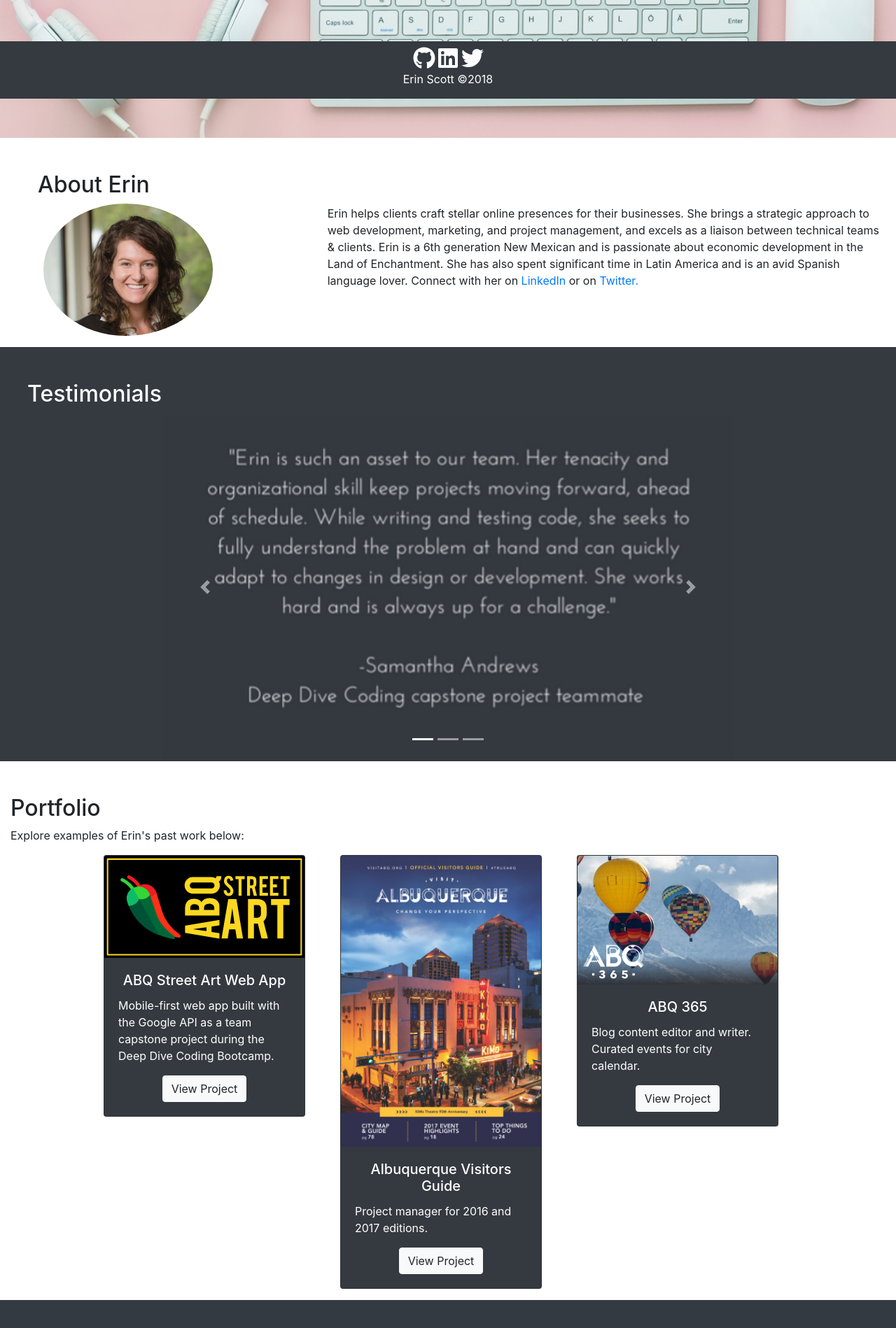
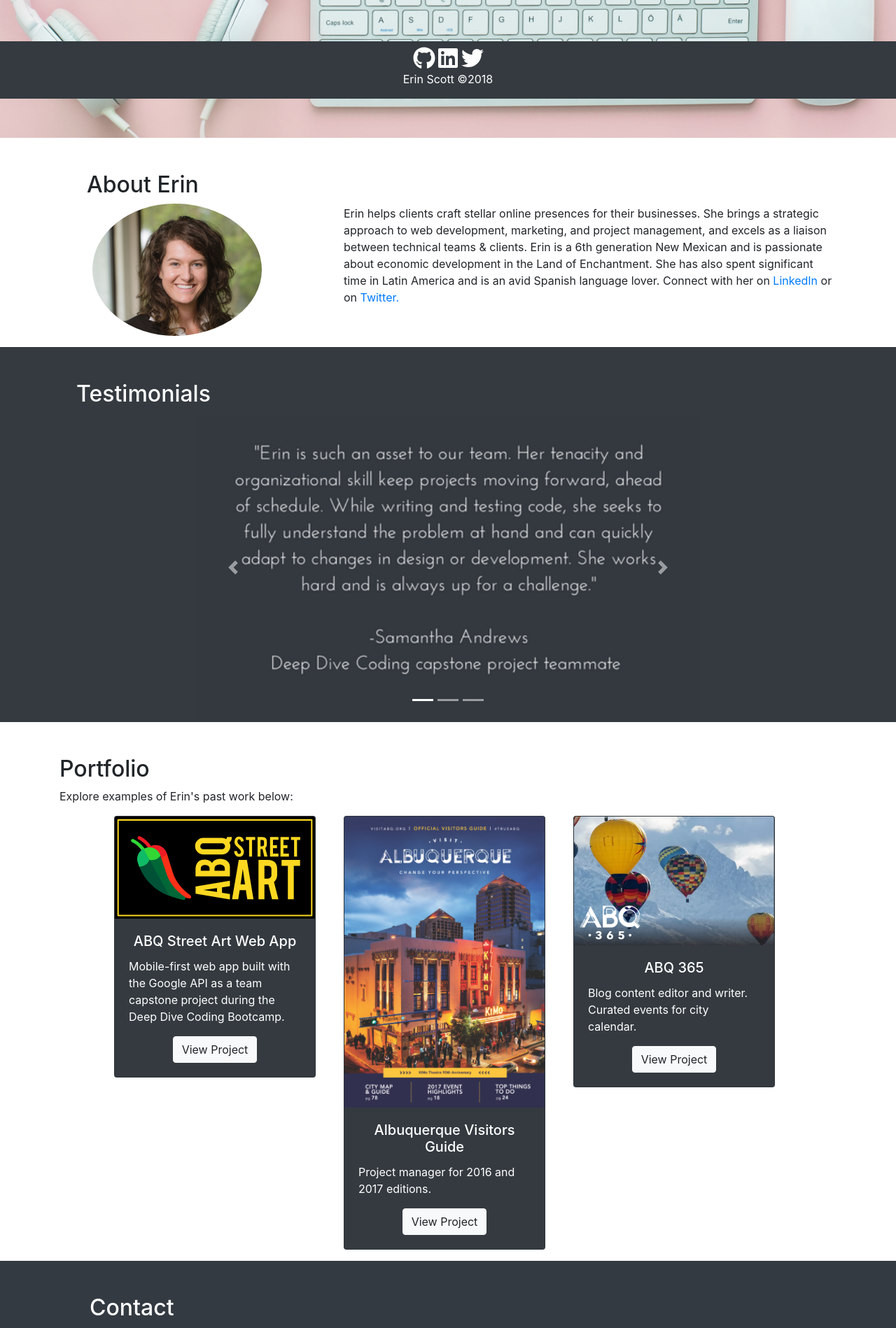
Before and after one commit to erincodes/portfolio-website, a PHP site: page / in a window 1280 px wide. Shown: the part 659-2557 px from the top of the page at 70% size. Run offline with PHP 8.4, Linux system fonts and the light colour scheme; some libraries are stand-ins or nearby versions.

Commit message:
Updated containers to make format consistent, updated timing of testimonials carousel

```diff
--- a/public_html/index.php
+++ b/public_html/index.php
@@ -74,7 +74,7 @@
 
 <!--About section-->
 		<section>
-			<div class="container-fluid" id="about">
+			<div class="container" id="about">
 				<div class="row ml-4 pt-5 pb-3">
 					<div class="column-fluid col-md-4">
 						<h2>About Erin</h2>
@@ -90,17 +90,18 @@
 <!--Testimonials section-->
 		<section>
 			<div class="container-fluid bg-dark" id="testimonials">
+				<div class="container">
 					<div class="row ml-4 pt-5">
 						<h2 id="testimonials">Testimonials</h2>
 					</div>
 					<div class="row">
 						<div class="col-md-2"></div>
 						<div class="col m-1">
-						<div id="carouselExampleIndicators" class="carousel slide" data-ride="carousel">
+							<div id="carouselExampleIndicators" class="carousel slide" data-ride="carousel" data-interval="8000">
 								<ol class="carousel-indicators">
-									<li data-target="#carouselExampleIndicators" data-slide-to="0" data-interval="7000" class="active"></li>
-									<li data-target="#carouselExampleIndicators" data-slide-to="1" data-interval="7000"></li>
-									<li data-target="#carouselExampleIndicators" data-slide-to="2" data-interval="7000"></li>
+									<li data-target="#carouselExampleIndicators" data-slide-to="0" class="active"></li>
+									<li data-target="#carouselExampleIndicators" data-slide-to="1"></li>
+									<li data-target="#carouselExampleIndicators" data-slide-to="2"></li>
 								</ol>
 								<div class="carousel-inner">
 									<div class="carousel-item active">
@@ -129,12 +130,13 @@
 						<div class="col-md-2"></div>
 					</div>
 				</div>
+			</div>
 		</section>
 
 
 <!--Portfolio section-->
 		<section>
-			<div class="container-fluid pt-5" id="portfolio">
+			<div class="container pt-5" id="portfolio">
 				<h2>Portfolio</h2>
 				<p>Explore examples of Erin's past work below:</p>
 				<div class="container">
@@ -189,6 +191,7 @@
 <!--Contact form section-->
 		<section>
 			<div class="container-fluid" id="contact-section">
+				<div class="container">
 					<div class="row ml-1">
 						<div class="column ml-4 pt-5 mb-5 pb-5 col-12">
 							<h2>Contact</h2>
@@ -246,6 +249,7 @@
 						</div>
 					</div>
 				</div>
+			</div>
 		</section>
 
 <!--Bootstrap sticky footer-->
```
Lines whose indentation alone changed are shown as unchanged.
